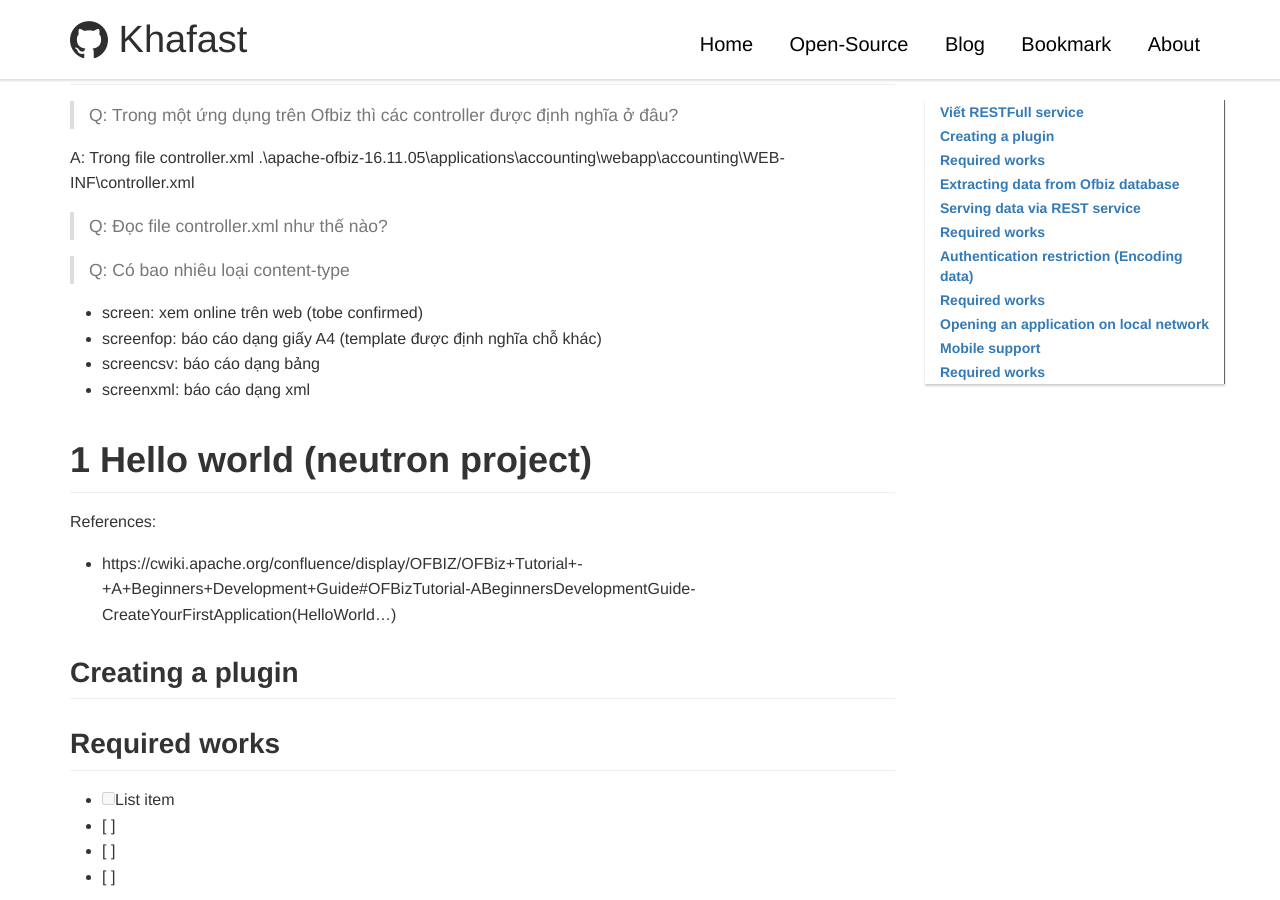
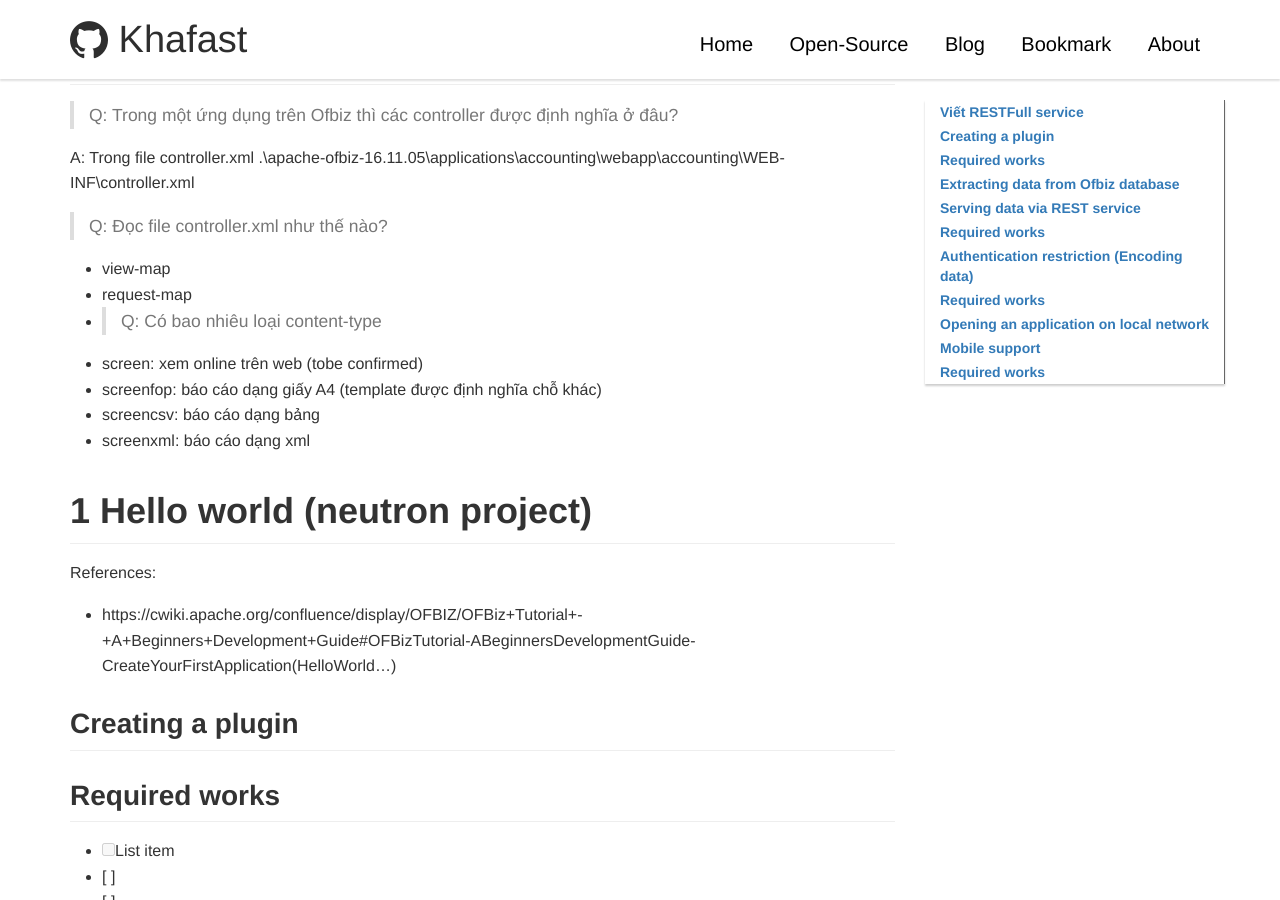
Before and after one commit to khafast/khafast.github.io, a Jekyll site: the page built from _posts/2018/2019-01-05-Apache-Ofbiz-overview.md, in a window 1280 px wide and 900 px high, scrolled down 603 px. Built offline with Jekyll 4.4.1, drawn with Linux system fonts in a browser that asks for light colours; our own code applies the rules of GitHub Pages for plain Markdown files; comment, search, counter and statistics services are not loaded.

Commit message:
_posts/2018/2019-01-05-Apache-Ofbiz-overview.md updated from https://stackedit.io/

```diff
--- a/_posts/2018/2019-01-05-Apache-Ofbiz-overview.md
+++ b/_posts/2018/2019-01-05-Apache-Ofbiz-overview.md
@@ -13,6 +13,9 @@ A: Trong file controller.xml
 
 > Q: Đọc file controller.xml như thế nào?
 
+- view-map
+- request-map
+-
 > Q: Có bao nhiêu loại content-type
 
 - screen: xem online trên web (tobe confirmed)
```
Also changed, not shown: other parts of _posts/2018/2019-01-05-Apache-Ofbiz-overview.md (+1 -1 lines).
